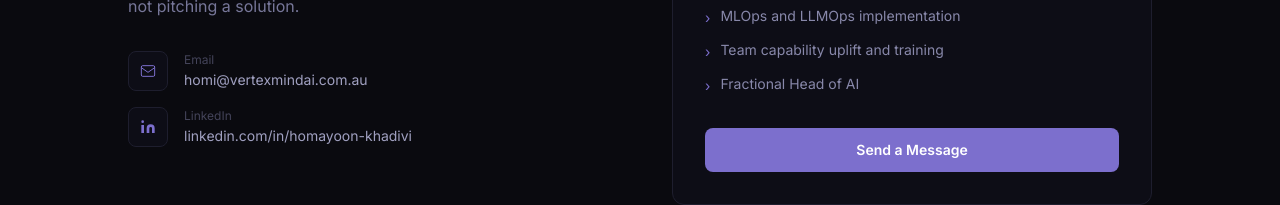
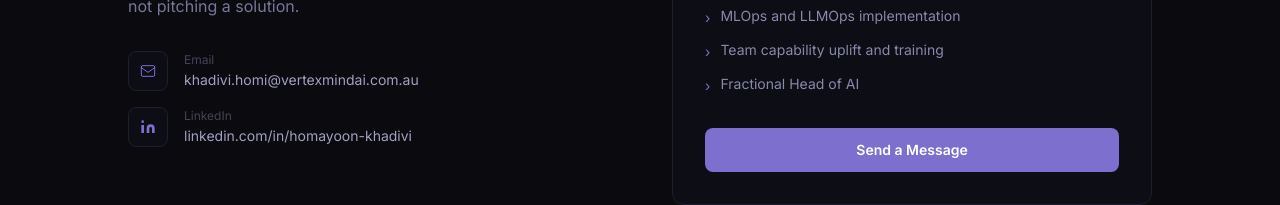
Before and after one commit to homayoonkhadivi/vertextmindai, a Next.js app: page / in a window 1280 px wide. Shown: the part 8183-8388 px from the top of the page. Built offline with nearby package versions, Linux system fonts and the light colour scheme.

Commit message:
Update email to khadivi.homi@vertexmindai.com.au

```diff
--- a/src/components/layout/Footer.tsx
+++ b/src/components/layout/Footer.tsx
@@ -38,7 +38,7 @@ export default function Footer() {
             </svg>
           </a>
           <a
-            href="mailto:homi@vertexmindai.com.au"
+            href="mailto:khadivi.homi@vertexmindai.com.au"
             className="text-[#44445a] hover:text-[#7c6fcd] transition-colors"
             aria-label="Email"
           >
--- a/src/components/sections/ContactSection.tsx
+++ b/src/components/sections/ContactSection.tsx
@@ -19,7 +19,7 @@ export default function ContactSection() {
 
             <div className="space-y-4">
               <a
-                href="mailto:homi@vertexmindai.com.au"
+                href="mailto:khadivi.homi@vertexmindai.com.au"
                 className="flex items-center gap-4 group"
               >
                 <div className="w-10 h-10 flex items-center justify-center bg-[#0d0d16] border border-[#1e1e2e] rounded-lg text-[#7c6fcd] group-hover:border-[#7c6fcd44] transition-colors shrink-0">
@@ -31,7 +31,7 @@ export default function ContactSection() {
                 <div>
                   <div className="text-xs text-[#44445a] mb-0.5">Email</div>
                   <div className="text-sm text-[#a0a0c0] group-hover:text-white transition-colors">
-                    homi@vertexmindai.com.au
+                    khadivi.homi@vertexmindai.com.au
                   </div>
                 </div>
               </a>
@@ -80,7 +80,7 @@ export default function ContactSection() {
               ))}
             </div>
             <a
-              href="mailto:homi@vertexmindai.com.au"
+              href="mailto:khadivi.homi@vertexmindai.com.au"
               className="block text-center bg-[#7c6fcd] hover:bg-[#6a5db8] text-white font-semibold px-6 py-3 rounded-lg transition-colors text-sm"
             >
               Send a Message
```
